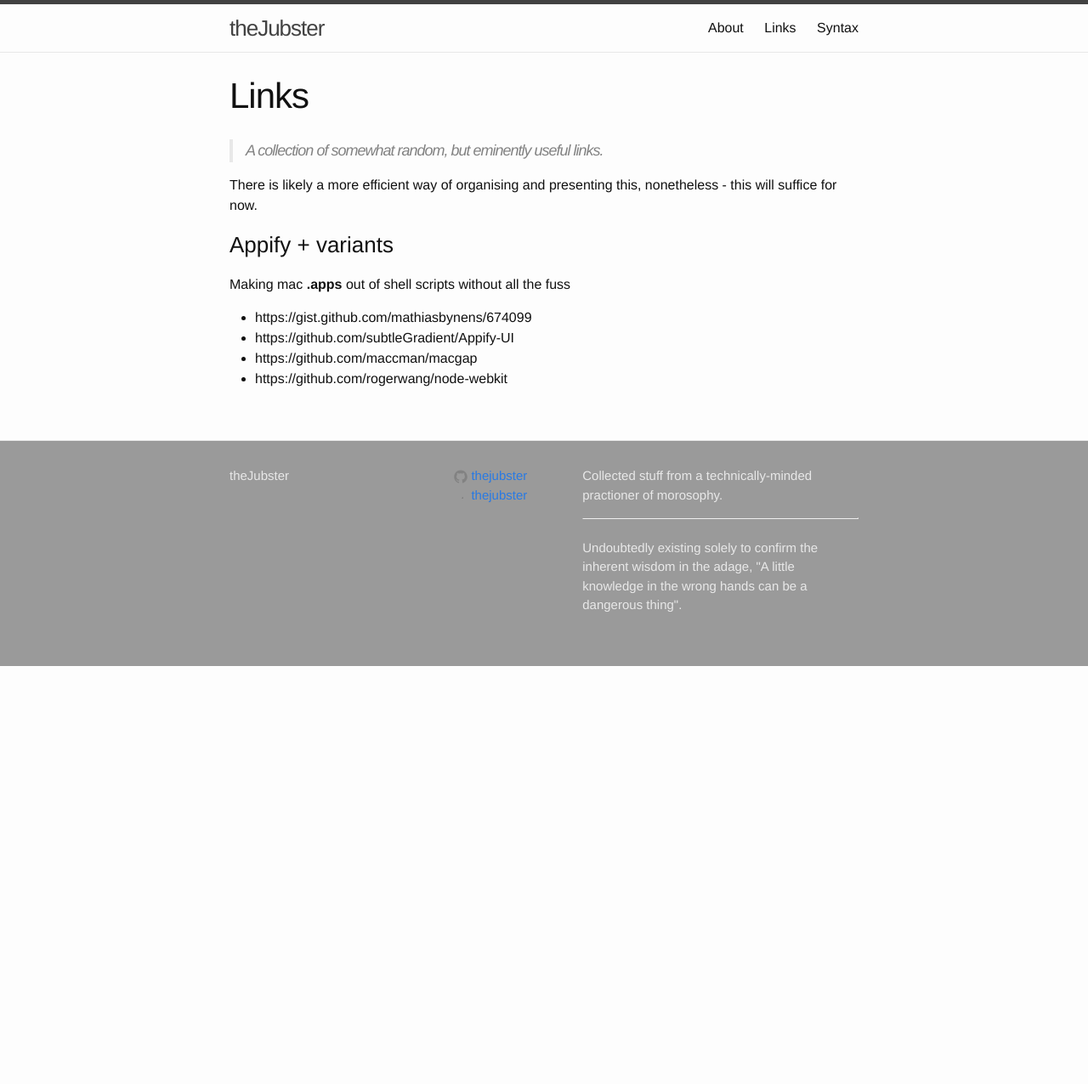
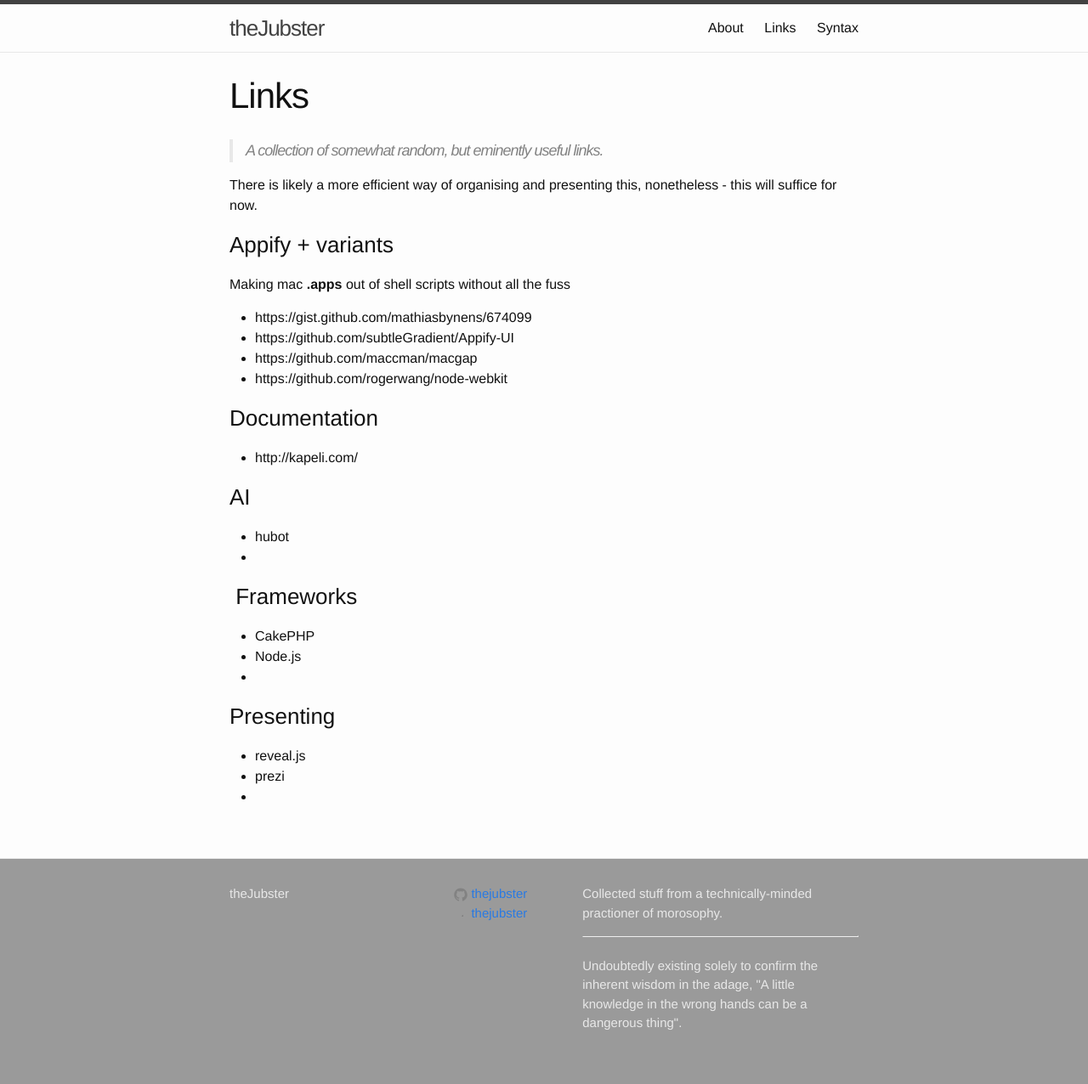
Before and after one commit to thejubster/thejubster.github.io, a Jekyll site: the page built from links.md, in a window 1280 px wide. Shown: the whole page at 85% size. Built offline with Jekyll 4.4.1, drawn with Linux system fonts in a browser that asks for light colours; Markdown is read by kramdown in place of the engine named in the settings; before the commit the page ends 900 px from its top, so only the background shows below that.

Commit message:
Update links.md

```diff
--- a/links.md
+++ b/links.md
@@ -17,3 +17,26 @@
 + https://github.com/subtleGradient/Appify-UI
 + https://github.com/maccman/macgap
 + https://github.com/rogerwang/node-webkit
+
+
+### Documentation
+
++ http://kapeli.com/
+
+
+### AI
+
++ hubot
++
+
+### Frameworks
+
++ CakePHP
++ Node.js
++
+
+### Presenting
+
++ reveal.js
++ prezi
++
```
